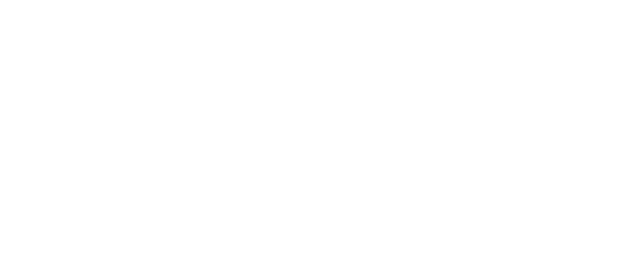
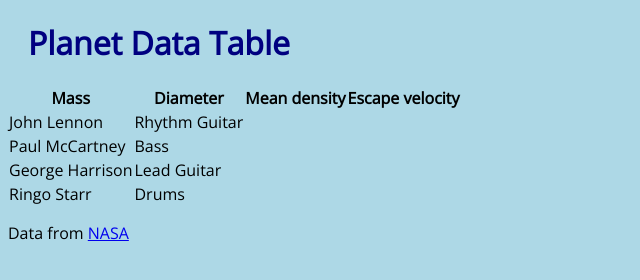
Before and after one commit to eprager/itmd361-lab5, a plain HTML site: page index.html in a window 1280 px wide. Shown: the whole page, without its empty margins (0-640 px from the left). Drawn offline with nearby package versions, Linux system fonts and the light colour scheme.

Commit message:
create table and start css

```diff
--- a/index.html
+++ b/index.html
@@ -3,8 +3,47 @@
   <head>
     <meta charset="UTF-8">
     <title>Planet Data Table</title>
+    <link rel = "stylesheet" href = "style.css" type = "text/css" />
+	  <link href="https://fonts.googleapis.com/css?family=Open+Sans|Roboto" rel="stylesheet">
   </head>
   <body>
-    <h1></h1>
+    <header>
+      <h1>Planet Data Table</h1>
+    </header>
+
+    <table>
+        <thead>
+          <tr>
+            <th>Mass</th>
+            <th>Diameter</th>
+            <th>Mean density</th>
+            <th>Escape velocity</th>
+          </tr>
+        </thead>
+        <tbody>
+            <tr>
+              <td>John Lennon</td>
+              <td>Rhythm Guitar</td>
+            </tr>
+            <tr>
+              <td>Paul McCartney</td>
+              <td>Bass</td>
+            </tr>
+            <tr>
+              <td>George Harrison</td>
+              <td>Lead Guitar</td>
+            </tr>
+            <tr>
+              <td>Ringo Starr</td>
+              <td>Drums</td>
+            </tr>
+          </tbody>
+      </table>
+
+    <footer>
+      <p>
+       Data from <a href="https://pds.jpl.nasa.gov/planets/special/planets.htm">NASA</a>
+      </p>
+    </footer>
   </body>
 </html>
--- a/style.css
+++ b/style.css
@@ -0,0 +1,14 @@
+body {
+  background-color: lightblue;
+  font-family: 'Open Sans', sans-serif;
+}
+
+h1 {
+  color: navy;
+  margin-left: 20px;
+}
+
+table {
+  border-collapse: collapse;
+  border-spacing: 0;
+}
```
